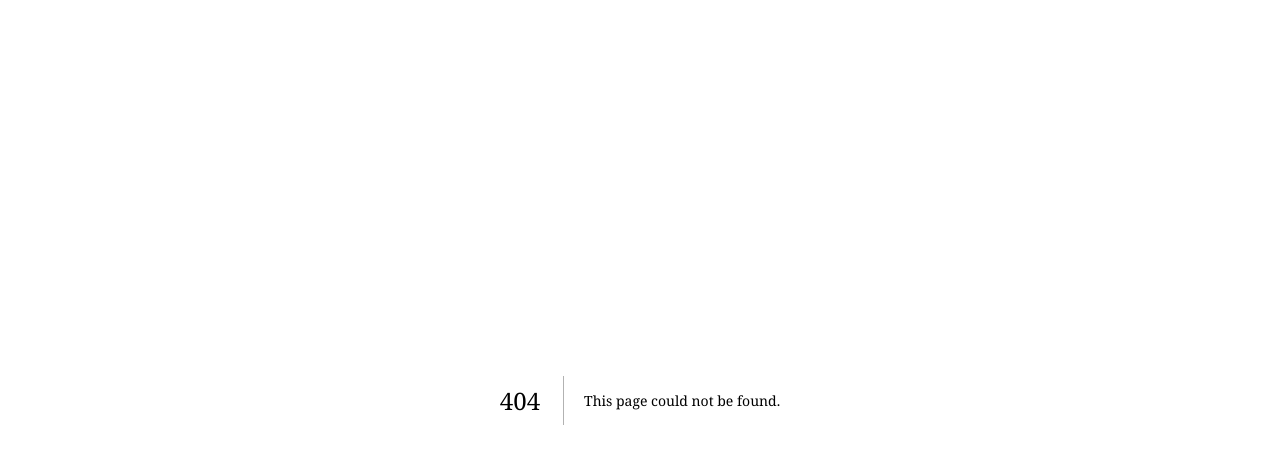
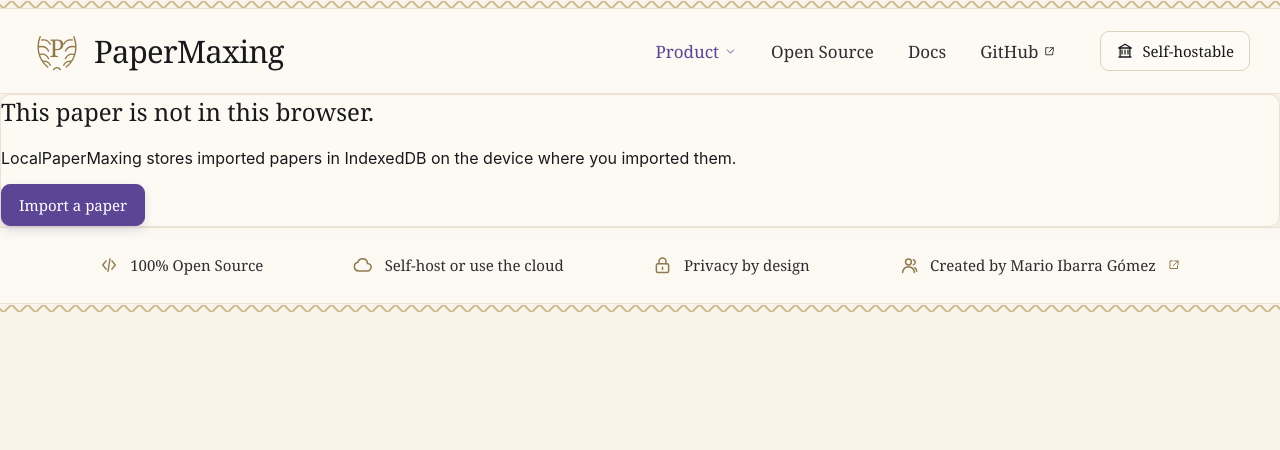
Before and after one commit to MarioIbago/PaperMaxing, a Next.js app in the folder apps/web/: page /local-papers/1 in a window 1280 px wide. Before the commit this address had no page. Shown: the top 450 px of the page. Built offline with nearby package versions, Linux system fonts and the light colour scheme.

Commit message:
Add route for browser-local papers

```diff
--- /dev/null
+++ b/apps/web/app/local-papers/[paperId]/page.tsx
@@ -0,0 +1,9 @@
+"use client";
+
+import { useParams } from "next/navigation";
+import LocalPaperOverview from "../../papers/[paperId]/local-paper-overview";
+
+export default function LocalPaperPage() {
+  const params = useParams<{ paperId: string }>();
+  return <LocalPaperOverview paperId={params.paperId} />;
+}
```
